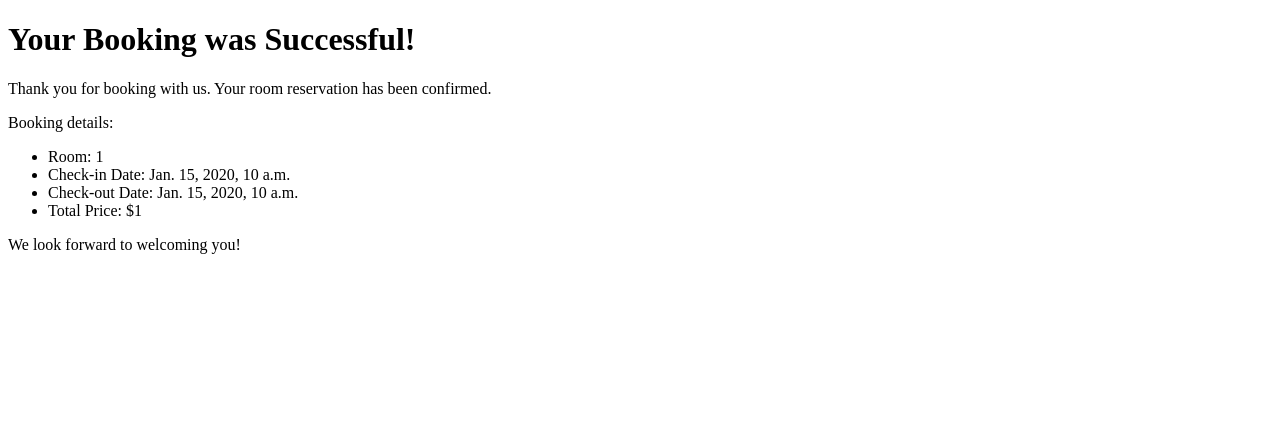
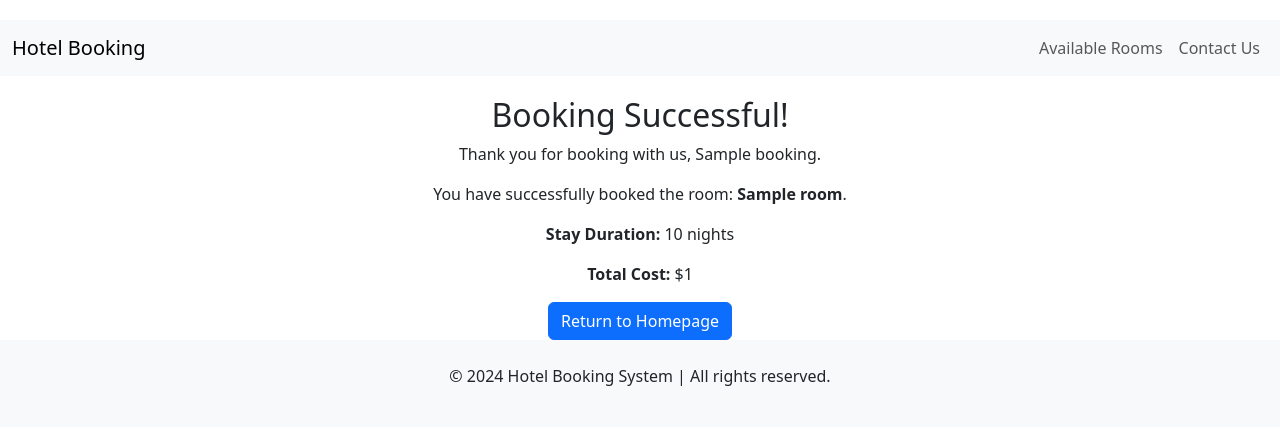
Before and after one commit to NexusGKSoftwares/DJANGO-PROJECT, a Django app: template hotel_booking/templates/hotel_booking/book_success.html in a window 1280 px wide. Shown: the top 427 px of the page. Run offline with Django 5.2, Linux system fonts and the light colour scheme; the template is opened without the code that fills it: most values are stand-ins (such as "Sample title", 1, 10 or a date in 2020); some libraries are stand-ins or nearby versions.

Commit message:
"Refactored book_success.html template to extend base.html and updated content"

```diff
--- a/hotel_booking/templates/hotel_booking/book_success.html
+++ b/hotel_booking/templates/hotel_booking/book_success.html
@@ -1,21 +1,16 @@
 <!-- hotel_booking/templates/hotel_booking/booking_success.html -->
-<!DOCTYPE html>
-<html lang="en">
-<head>
-    <meta charset="UTF-8">
-    <meta name="viewport" content="width=device-width, initial-scale=1.0">
-    <title>Booking Success</title>
-</head>
-<body>
-    <h1>Your Booking was Successful!</h1>
-    <p>Thank you for booking with us. Your room reservation has been confirmed.</p>
-    <p>Booking details:</p>
-    <ul>
-        <li>Room: {{ booking.room.room_number }}</li>
-        <li>Check-in Date: {{ booking.check_in_date }}</li>
-        <li>Check-out Date: {{ booking.check_out_date }}</li>
-        <li>Total Price: ${{ booking.total_price }}</li>
-    </ul>
-    <p>We look forward to welcoming you!</p>
-</body>
-</html>
+{% extends 'hotel_booking/base.html' %}
+
+{% block title %}Booking Success - Hotel Booking{% endblock %}
+
+{% block content %}
+    <div class="text-center">
+        <h2>Booking Successful!</h2>
+        <p>Thank you for booking with us, {{ booking.name }}.</p>
+        <p>You have successfully booked the room: <strong>{{ booking.room.name }}</strong>.</p>
+        <p><strong>Stay Duration:</strong> {{ booking.duration }} nights</p>
+        <p><strong>Total Cost:</strong> ${{ booking.total_cost }}</p>
+
+        <a href="{% url 'index' %}" class="btn btn-primary">Return to Homepage</a>
+    </div>
+{% endblock %}
```
